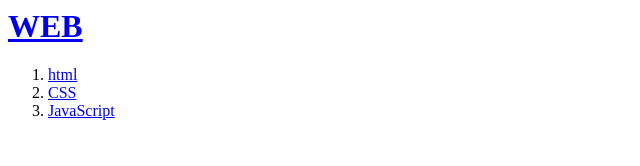
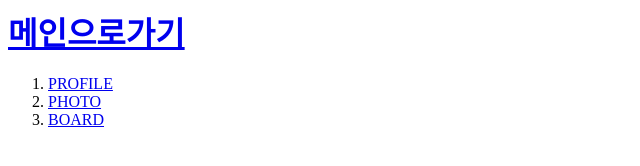
Before and after one commit to natahn510/web1, a plain HTML site: page index.html in a window 1280 px wide. Shown: the whole page, without its empty margins (0-640 px from the left). Drawn offline with Linux system fonts and the light colour scheme.

Commit message:
Add files via upload

```diff
--- a/index.html
+++ b/index.html
@@ -5,12 +5,13 @@
   <meta charset="utf-8">
 </head>
 <body>
-  <h1><a href="index.html"> WEB</a></h1>
+  <h1><a href="index.html"> 메인으로가기</a></h1>
 <ol>
-  <li> <a href="1.html">html</a></li>
-  <li> <a href="2.html">CSS</a></li>
-  <li> <a href="3.html">JavaScript</a></li>
+  <li> <a href="1.html">PROFILE</a></li>
+  <li> <a href="2.html">PHOTO</a></li>
+  <li> <a href="3.html">BOARD</a></li>
 </ol>
+
 
 
 </body>
```
